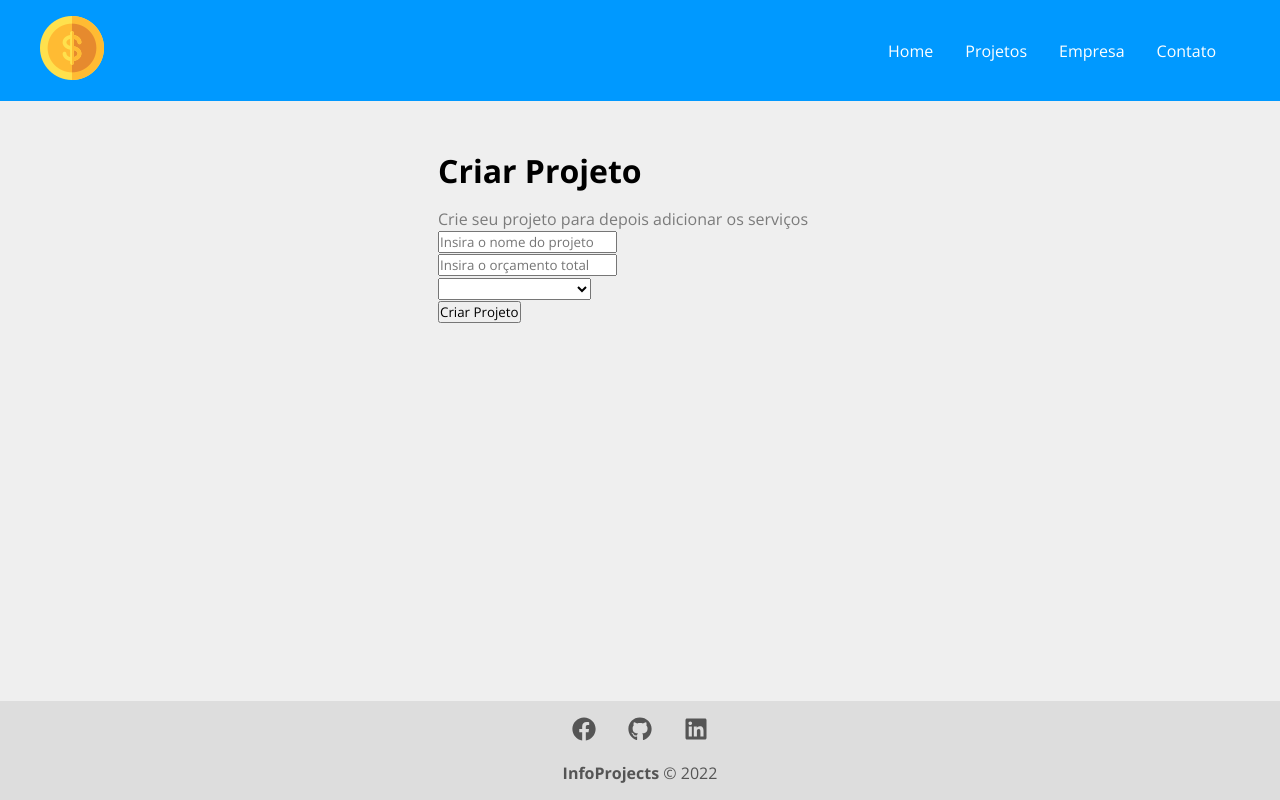
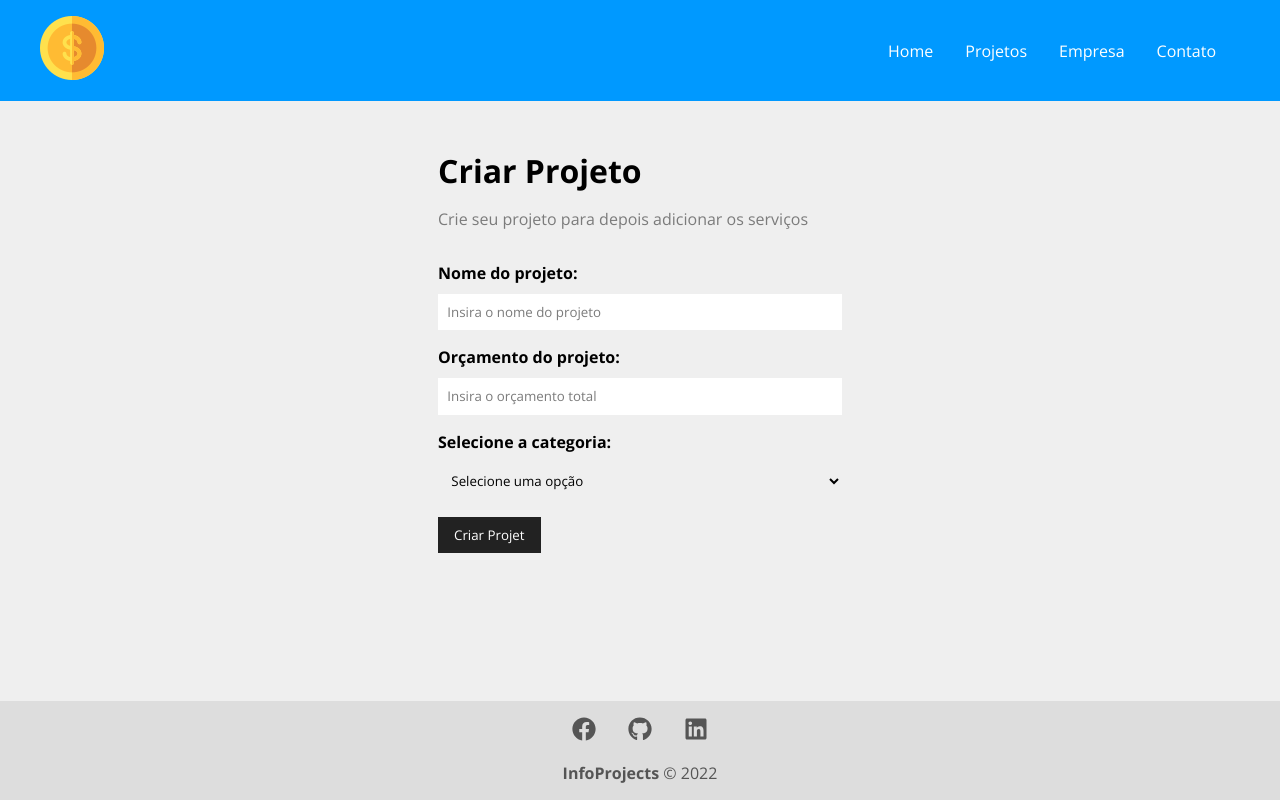
Before and after one commit to PauloRobertoVieira/-PS-ES-2021-2-InfoProjects, a React (Create React App) app in the folder 4.Sistema/frontend/infoprojects/: page /newproject in a window 1280 px wide. Built offline with nearby package versions, Linux system fonts and the light colour scheme.

Commit message:
form criar projeto (input, selec, button)

```diff
--- /dev/null
+++ b/4.Sistema/frontend/infoprojects/src/components/form/Input.js
@@ -0,0 +1,19 @@
+import styles from './Input.module.css'
+
+function Input({type, text, name, placehoder, handleOnChange, value}){
+    return(
+        <div className={styles.form_control}>
+            <label htmlFor={name}>{text}:</label>
+            <input
+                type={type}
+                name={name}
+                id={name}
+                placeholder={placehoder}
+                onChange={handleOnChange}
+                value={value}
+            />
+        </div>
+    )
+}
+
+export default Input
--- /dev/null
+++ b/4.Sistema/frontend/infoprojects/src/components/form/Input.module.css
@@ -0,0 +1,20 @@
+.form_control {
+    display: flex;
+    flex-direction: column;
+    margin-bottom: 1em;
+}
+
+.form_control label {
+    margin-bottom: .6em;
+    font-weight: bold;
+}
+
+.form_control input {
+    padding: .7em;
+    border-radius: 0;
+    border: none;
+}
+
+.form_control input::placeholder {
+    color: #7b7b7b;
+}
--- /dev/null
+++ b/4.Sistema/frontend/infoprojects/src/components/form/Select.js
@@ -0,0 +1,14 @@
+import styles from './Select.module.css'
+
+function Select({ text, name, options, handleOnChange, value}){
+    return(
+        <div className={styles.form_control}>
+            <label htmlFor={name}>{text}:</label>
+            <select name={name} id={name}>
+                <option>Selecione uma opção</option>
+            </select>
+        </div>
+    )
+}
+
+export default Select
--- /dev/null
+++ b/4.Sistema/frontend/infoprojects/src/components/form/Select.module.css
@@ -0,0 +1,16 @@
+.form_control {
+    display: flex;
+    flex-direction: column;
+    margin-bottom: 1em;
+}
+
+.form_control label {
+    margin-bottom: .6em;
+    font-weight: bold;
+}
+
+.form_control select {
+    padding: .7em;
+    border-radius: 0;
+    border: none;
+}
--- /dev/null
+++ b/4.Sistema/frontend/infoprojects/src/components/form/SubmitButton.js
@@ -0,0 +1,11 @@
+import styles from './SubmitButton.module.css'
+
+function SubmitButton({ text}){
+    return(
+        <div>
+            <button className={styles.btn}>{text}</button>
+        </div>
+    )
+}
+
+export default SubmitButton
--- /dev/null
+++ b/4.Sistema/frontend/infoprojects/src/components/form/SubmitButton.module.css
@@ -0,0 +1,13 @@
+.btn {
+    background-color: #222;
+    color: #FFF;
+    padding: 0.7em 1.2em;
+    text-decoration: none;
+    transition: .5s;
+    cursor: pointer;
+    border: none;
+}
+
+.btn:hover {
+    color: #ffbb33;
+}
--- a/4.Sistema/frontend/infoprojects/src/components/pages/NewProject.js
+++ b/4.Sistema/frontend/infoprojects/src/components/pages/NewProject.js
@@ -6,7 +6,7 @@
         <div className={styles.newproject_container}>
             <h1>Criar Projeto</h1>
             <p>Crie seu projeto para depois adicionar os serviços</p>
-            <ProjectForm />
+            <ProjectForm btnText="Criar Projet" />
         </div>
     )
 }
--- a/4.Sistema/frontend/infoprojects/src/components/project/ProjectForm.js
+++ b/4.Sistema/frontend/infoprojects/src/components/project/ProjectForm.js
@@ -1,22 +1,27 @@
-function ProjectForm(){
+import Input from '../form/Input'
+import Select from '../form/Select'
+import SubmitButton from '../form/SubmitButton'
+import styles from './ProjectForm.module.css'
+
+function ProjectForm({btnText}){
     return(
-        <form>
+        <form className={styles.form}>
+            <Input
+                type="text"
+                text="Nome do projeto"
+                name="name"
+                placehoder="Insira o nome do projeto"
+            />
+            <Input
+                type="number"
+                text="Orçamento do projeto"
+                name="budget"
+                placehoder="Insira o orçamento total"
+            />
             <div>
-            <input type="text" placeholder="Insira o nome do projeto" />
+                <Select name="category_id" text="Selecione a categoria" />
             </div>
-            <div>
-            <input type="number" placeholder="Insira o orçamento total" />
-            </div>
-            <div>
-                <select name="category_id">
-                    <option disabled>
-                        Selecione a categoria
-                    </option>
-                </select>
-            </div>
-            <div>
-                <input type="submit" value="Criar Projeto" />
-            </div>
+            <SubmitButton text={btnText} />
         </form>
     )
 }
--- /dev/null
+++ b/4.Sistema/frontend/infoprojects/src/components/project/ProjectForm.module.css
@@ -0,0 +1,4 @@
+.form {
+    width: 100%;
+    margin: 2em 0;
+}
```
Also changed, not shown: 4.Sistema/frontend/infoprojects/src/components/project/ProjectForma.module.css (deleted).
